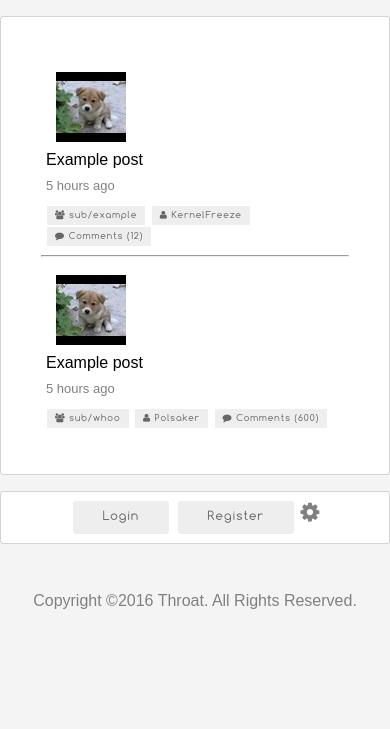
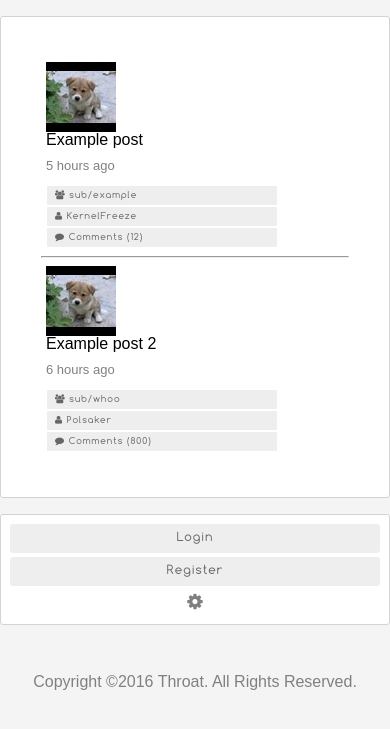
Before and after one commit to Phuks-co/throat, a Flask app: page / in a window 390 px wide. Shown: the part 80-809 px from the top of the page. Run offline with Flask 2, Linux system fonts and the light colour scheme.

Commit message:
Responsive design++

```diff
--- a/static/css/style.css
+++ b/static/css/style.css
@@ -83,7 +83,7 @@
     .col-12 {width: 100%;}
     [class*="col-"] {
       float: left;
-      padding: 15px;
+      padding: 2px;
     }
 }
 
@@ -161,6 +161,9 @@ main {
     margin-top: 1em;
   }
 }
+a.btn.login, a.btn.register {
+  width: 100%;
+}
 /*
   Navigation bar
 */
@@ -206,10 +209,6 @@ nav ul li a:hover {
   word-wrap: break-word;
   margin: 5px;
 }
-.post .preview {
-  display: inline-block;
-  vertical-align: middle;
-}
 .post .title {
   text-decoration: none;
   color: black;
@@ -219,14 +218,6 @@ nav ul li a:hover {
   color: skyblue;
 }
 .post .title:hover {
-  color: #1A6A8B;
-}
-.post .sub {
-  text-decoration: none;
-  color: gray;
-  font-size: small;
-}
-.post .sub:hover {
   color: #1A6A8B;
 }
 .post .author {
@@ -239,17 +230,8 @@ nav ul li a:hover {
   font-weight: bold;
   text-decoration: none;
 }
-.post .user {
-  font-size: small;
-  color: gray;
-  font-weight: bold;
-  text-decoration: none;
-}
 .post .container {
   margin: 0px;
-}
-.post .img {
-  margin: 10px;
 }
 
 /*
@@ -263,7 +245,7 @@ a.btn {
   background-color: #eee;
   letter-spacing: 1px;
   font-size: 12px;
-  padding: 10px 30px;
+  padding: 8px 10px;
   border-radius: 5px;
   -moz-border-radius: 5px;
   -webkit-border-radius: 5px;
@@ -317,6 +299,12 @@ a.btn.small {
   border-radius: 2px;
   border: solid white 1px;
 }
+@media only screen and (max-width: 768px) {
+  /* For mobile phones: */
+  a.btn {
+    width: 80%;
+  }
+}
 
 /* login, register form */
 .white-popup-block {
--- a/templates/index.html
+++ b/templates/index.html
@@ -4,11 +4,11 @@
 {% block content %}
 {{ super() }}
     {# Insert something here... #}
-    <article class="post">
-      <a class="preview" href="#">
-        <img class="img" src="{{url_for('static', filename='test.jpg')}}" alt="Thumbnail"/>
-      </a>
-      <div class="preview">
+    <article class="post row">
+      <div class="col-2">
+        <a href="#"><img src="{{url_for('static', filename='test.jpg')}}" alt="Thumbnail"/></a>
+      </div>
+      <div class="col-10">
         <a class="title" href="#">Example post</a>
         <p class="author">5 hours ago</p>
         <p class="container">
@@ -19,17 +19,17 @@
       </div>
     </article>
     <hr>
-    <article class="post">
-      <a class="preview" href="#">
-        <img class="img" src="{{url_for('static', filename='test.jpg')}}" alt="Thumbnail"/>
-      </a>
-      <div class="preview">
-        <a class="title" href="#">Example post</a>
-        <p class="author">5 hours ago</p>
+    <article class="post row">
+      <div class="col-2">
+        <a href="#"><img src="{{url_for('static', filename='test.jpg')}}" alt="Thumbnail"/></a>
+      </div>
+      <div class="col-10">
+        <a class="title" href="#">Example post 2</a>
+        <p class="author">6 hours ago</p>
         <p class="container">
           <a href="#" class="btn small"><i class="fa fa-users" aria-hidden="true"></i> sub/whoo</a>
           <a href="#" class="btn small"><i class="fa fa-user" aria-hidden="true"></i> Polsaker</a>
-          <a href="#" class="btn small"><i class="fa fa-comment" aria-hidden="true"></i> Comments (600)</a>
+          <a href="#" class="btn small"><i class="fa fa-comment" aria-hidden="true"></i> Comments (800)</a>
         </p>
       </div>
     </article>
--- a/templates/layout.html
+++ b/templates/layout.html
@@ -32,9 +32,17 @@
       <main class="col-8">{% block content %}{% endblock %}</main>
       <div class="col-3 side">
         {% block sidebar %}
-        <a href="#login-form" class="btn login">Login</a>
-        <a href="#register-form" class="btn register">Register</a>
-        <a href="#config-form" class="fa fa-cog config" style="font-size: 22px;" aria-hidden="true"></a>
+        <div class="row">
+          <div class="col-5">
+            <a href="#login-form" class="btn login">Login</a>
+          </div>
+          <div class="col-5">
+            <a href="#register-form" class="btn register">Register</a>
+          </div>
+          <div class="col-2" style="padding: 5px;">
+            <a href="#config-form" class="config"><i class="fa fa-cog" style="font-size: 18px;" aria-hidden="true"></i></a>
+          </div>
+        </div>
         {% endblock %}
       </div>
       <footer class="col-12">
```
